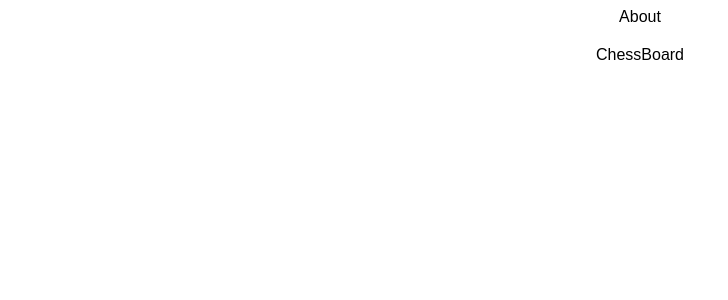
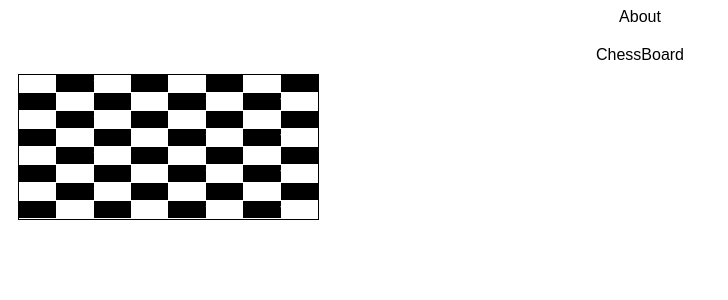
Before and after one commit to agarwalmohit43/React_TypeScript, a React (Create React App) app: page /about in a window 1280 px wide. Shown: the top 300 px of the page, without its empty margins (0-728 px from the left). Built offline with nearby package versions, Linux system fonts and the light colour scheme; the HTML template or start-up script is replaced by a standard one.

Commit message:
ChessBoard UI completed

```diff
--- a/src/components/ChessBoard/ChessBoard.tsx
+++ b/src/components/ChessBoard/ChessBoard.tsx
@@ -1,4 +1,6 @@
 import { useEffect, useState } from "react";
+import "./styles.css";
+import ChessRow from "./ChessRow";
 
 const ChessBoard = () => {
   const size = 8;
@@ -28,7 +30,17 @@ const ChessBoard = () => {
   return (
     <div>
       ChessBoard
-      <div></div>
+      <div className="container">
+        {data &&
+          !!data.length &&
+          data.map((item: any, index: number) => (
+            <ChessRow
+              key={Math.random().toString(36).slice(2)}
+              data={item}
+              row={index + 1}
+            />
+          ))}
+      </div>
     </div>
   );
 };
--- /dev/null
+++ b/src/components/ChessBoard/ChessRow.tsx
@@ -0,0 +1,19 @@
+const ChessRow = ({ data, row }: any) => {
+  return (
+    <div>
+      {!!data.length &&
+        data.map((item: string, index: number) => (
+          <span
+            className={`color-${item}`}
+            onClick={() => {
+              alert(`${row}*${index + 1} Color is ${item}`);
+            }}
+          >
+            {item}
+          </span>
+        ))}
+    </div>
+  );
+};
+
+export default ChessRow;
--- /dev/null
+++ b/src/components/ChessBoard/styles.css
@@ -0,0 +1,21 @@
+.container {
+  border: 1px solid black;
+  width: fit-content;
+  margin: 10px;
+}
+
+span {
+  width: 40px;
+  height: 40px;
+  cursor: pointer;
+}
+
+.color-white {
+  background-color: white;
+  color: white;
+}
+
+.color-black {
+  background-color: black;
+  color: black;
+}
```
